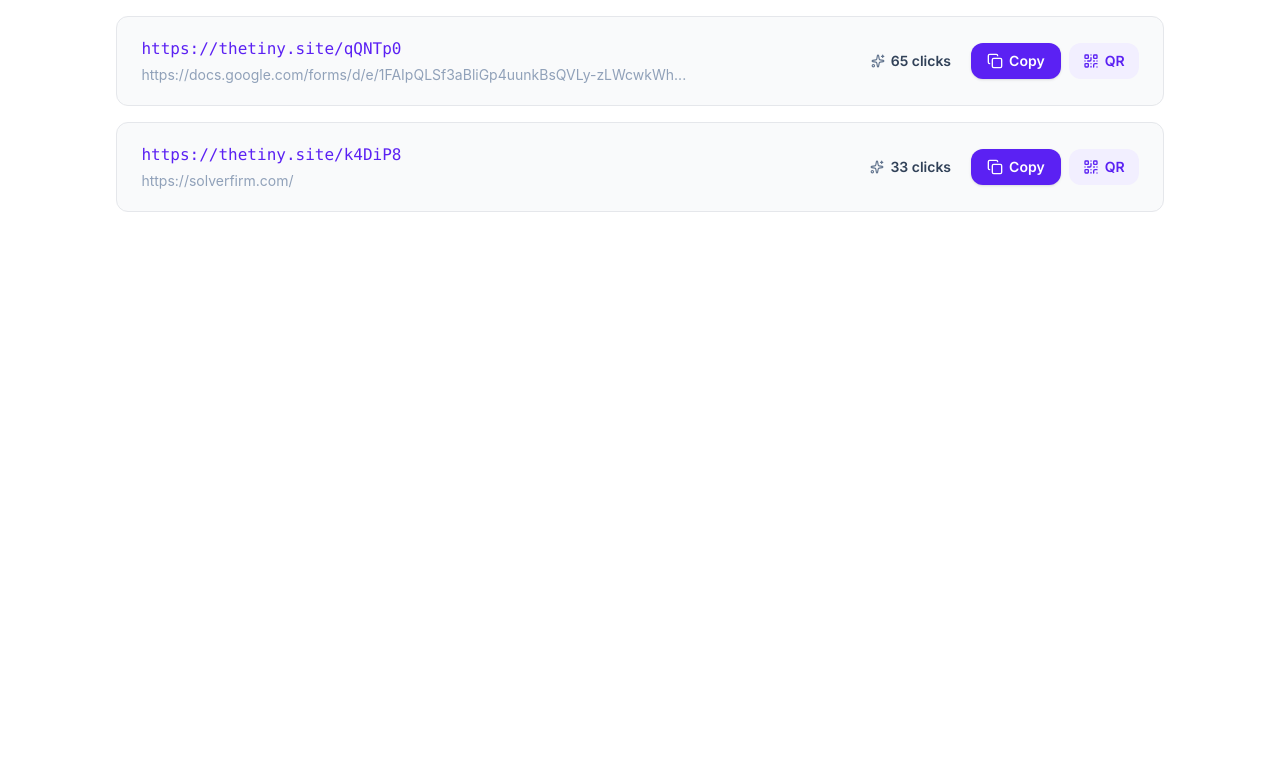
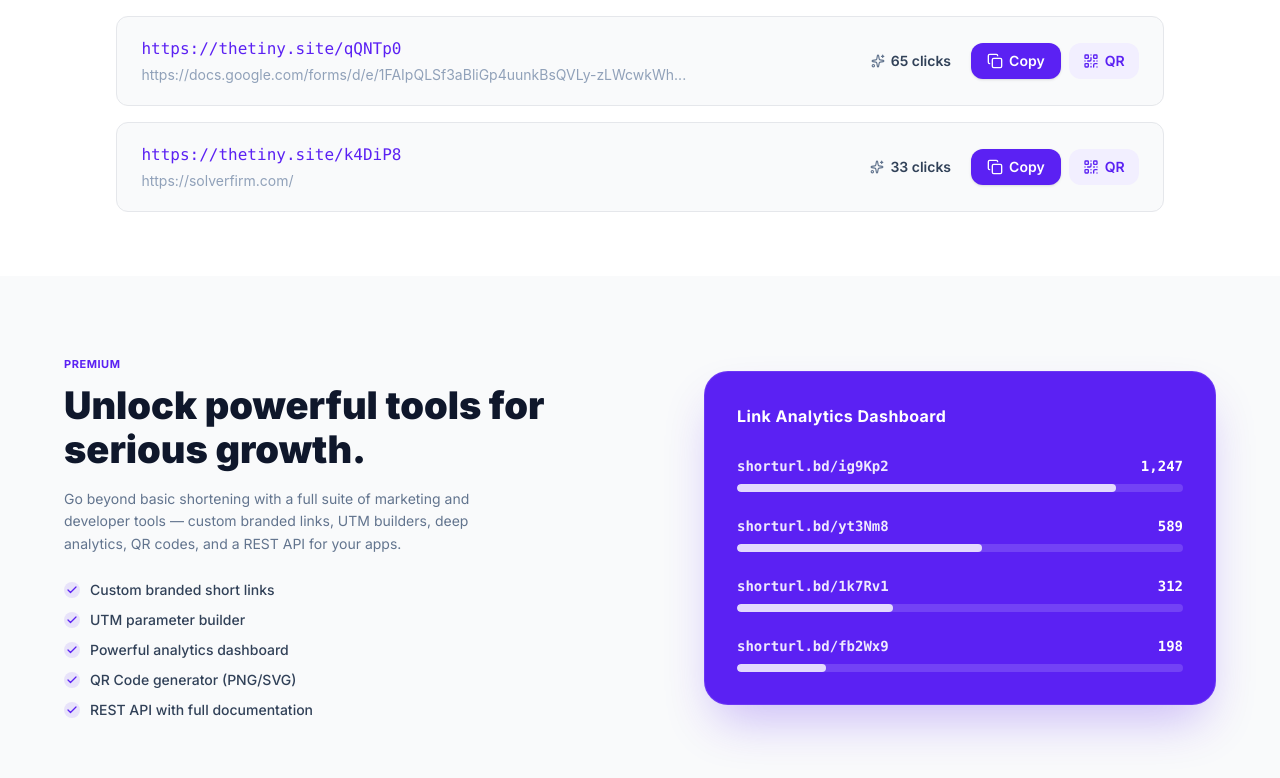
Before and after one commit to ksajjadhossen/thetiny_site, a React (Vite) app: page / in a window 1280 px wide. Shown: the part 1420-2198 px from the top of the page. Before the commit the page ends 1696 px from the top, so only its background shows below. Built offline with nearby package versions, Linux system fonts and the light colour scheme.

Commit message:
Fix FeatureSection layout, heading breaks, and paragraph width

```diff
--- /dev/null
+++ b/src/components/home/AnalyticsCard.jsx
@@ -0,0 +1,96 @@
+import { useEffect, useRef, useState } from "react";
+
+const analyticsData = [
+  { link: "shorturl.bd/ig9Kp2", clicks: 1247, progress: 85 },
+  { link: "shorturl.bd/yt3Nm8", clicks: 589, progress: 55 },
+  { link: "shorturl.bd/1k7Rv1", clicks: 312, progress: 35 },
+  { link: "shorturl.bd/fb2Wx9", clicks: 198, progress: 20 },
+];
+
+function AnimatedCounter({ end, hasStarted }) {
+  const [count, setCount] = useState(0);
+
+  useEffect(() => {
+    if (!hasStarted) return;
+
+    let start = 0;
+    const duration = 1800; // 1.8 seconds animation
+    const fps = 60;
+    const totalFrames = (duration / 1000) * fps;
+    const increment = end / totalFrames;
+
+    const timer = setInterval(() => {
+      start += increment;
+      if (start >= end) {
+        setCount(end);
+        clearInterval(timer);
+      } else {
+        setCount(Math.floor(start));
+      }
+    }, 1000 / fps);
+
+    return () => clearInterval(timer);
+  }, [hasStarted, end]);
+
+  return <span>{count.toLocaleString()}</span>;
+}
+
+export default function AnalyticsCard() {
+  const cardRef = useRef(null);
+  const [hasStarted, setHasStarted] = useState(false);
+
+  useEffect(() => {
+    const observer = new IntersectionObserver(
+      ([entry]) => {
+        if (entry.isIntersecting && !hasStarted) {
+          setHasStarted(true);
+        }
+      },
+      { threshold: 0.2 },
+    );
+
+    if (cardRef.current) {
+      observer.observe(cardRef.current);
+    }
+
+    return () => {
+      // eslint-disable-next-line react-hooks/exhaustive-deps
+      if (cardRef.current) observer.unobserve(cardRef.current);
+    };
+  }, [hasStarted]);
+
+  return (
+    <div
+      ref={cardRef}
+      className="w-full bg-[#5B21F3] text-white rounded-3xl p-6 sm:p-8 shadow-2xl shadow-[#5B21F3]/30 border border-white/10"
+    >
+      <h4 className="text-base font-bold text-white mb-7 tracking-wide">
+        Link Analytics Dashboard
+      </h4>
+
+      <div className="flex flex-col gap-6">
+        {analyticsData.map((item, index) => (
+          <div key={index} className="flex flex-col gap-2">
+            <div className="flex items-center justify-between text-xs sm:text-sm font-mono font-semibold">
+              <span className="text-white/90">{item.link}</span>
+              <span className="font-bold text-white">
+                <AnimatedCounter end={item.clicks} hasStarted={hasStarted} />
+              </span>
+            </div>
+
+            {/* Smooth Animated Progress Bar */}
+            <div className="w-full h-2 bg-white/15 rounded-full overflow-hidden">
+              <div
+                className="h-full bg-white/80 rounded-full transition-all duration-1000 ease-out"
+                style={{
+                  width: hasStarted ? `${item.progress}%` : "0%",
+                  transitionDelay: `${index * 150}ms`,
+                }}
+              ></div>
+            </div>
+          </div>
+        ))}
+      </div>
+    </div>
+  );
+}
--- /dev/null
+++ b/src/components/home/FeatureSection.jsx
@@ -0,0 +1,59 @@
+import { Check } from "lucide-react";
+import AnalyticsCard from "./AnalyticsCard";
+
+const featuresList = [
+  "Custom branded short links",
+  "UTM parameter builder",
+  "Powerful analytics dashboard",
+  "QR Code generator (PNG/SVG)",
+  "REST API with full documentation",
+];
+
+export default function FeatureSection() {
+  return (
+    <section className="w-full bg-[#F9FAFB] py-20 px-4 sm:px-6 lg:px-8">
+      <div className="max-w-6xl mx-auto grid grid-cols-1 lg:grid-cols-12 gap-12 lg:gap-16 items-center">
+        {/* Left Content */}
+        <div className="flex flex-col items-start lg:col-span-6">
+          <span className="text-[11px] font-bold uppercase tracking-wider text-[#5B21F3] mb-3">
+            PREMIUM
+          </span>
+
+          <h2 className="text-3xl sm:text-[38px] font-black text-slate-900 leading-[1.15] mb-4">
+            Unlock powerful tools for <br />
+            serious growth.
+          </h2>
+
+          {/* Natural wrapping paragraph with precise width control matching original site */}
+          <p className="text-slate-500 text-sm leading-relaxed mb-6 max-w-115">
+            Go beyond basic shortening with a full suite of marketing and
+            developer tools — custom branded links, UTM builders, deep
+            analytics, QR codes, and a REST API for your apps.
+          </p>
+
+          {/* Feature Checklist */}
+          <ul className="flex flex-col gap-2.5">
+            {featuresList.map((feature, index) => (
+              <li
+                key={index}
+                className="flex items-center gap-2.5 text-slate-700 font-medium text-sm"
+              >
+                <div className="w-4 h-4 rounded-full bg-[#5B21F3]/10 text-[#5B21F3] flex items-center justify-center shrink-0">
+                  <Check className="w-3 h-3 stroke-[2.5]" />
+                </div>
+                <span>{feature}</span>
+              </li>
+            ))}
+          </ul>
+        </div>
+
+        {/* Right Preview Card */}
+        <div className="w-full lg:col-span-6 flex justify-center lg:justify-end">
+          <div className="w-full max-w-lg">
+            <AnalyticsCard />
+          </div>
+        </div>
+      </div>
+    </section>
+  );
+}
--- a/src/components/pages/Home.jsx
+++ b/src/components/pages/Home.jsx
@@ -1,3 +1,4 @@
+import FeatureSection from "../home/FeatureSection";
 import HeroSection from "../home/HeroSection";
 import PopularLinks from "../home/PopularLinks";
 
@@ -6,6 +7,7 @@ export default function Home() {
     <main className="min-h-screen bg-[#FBFAFF]">
       <HeroSection />
       <PopularLinks />
+      <FeatureSection />
     </main>
   );
 }
```
